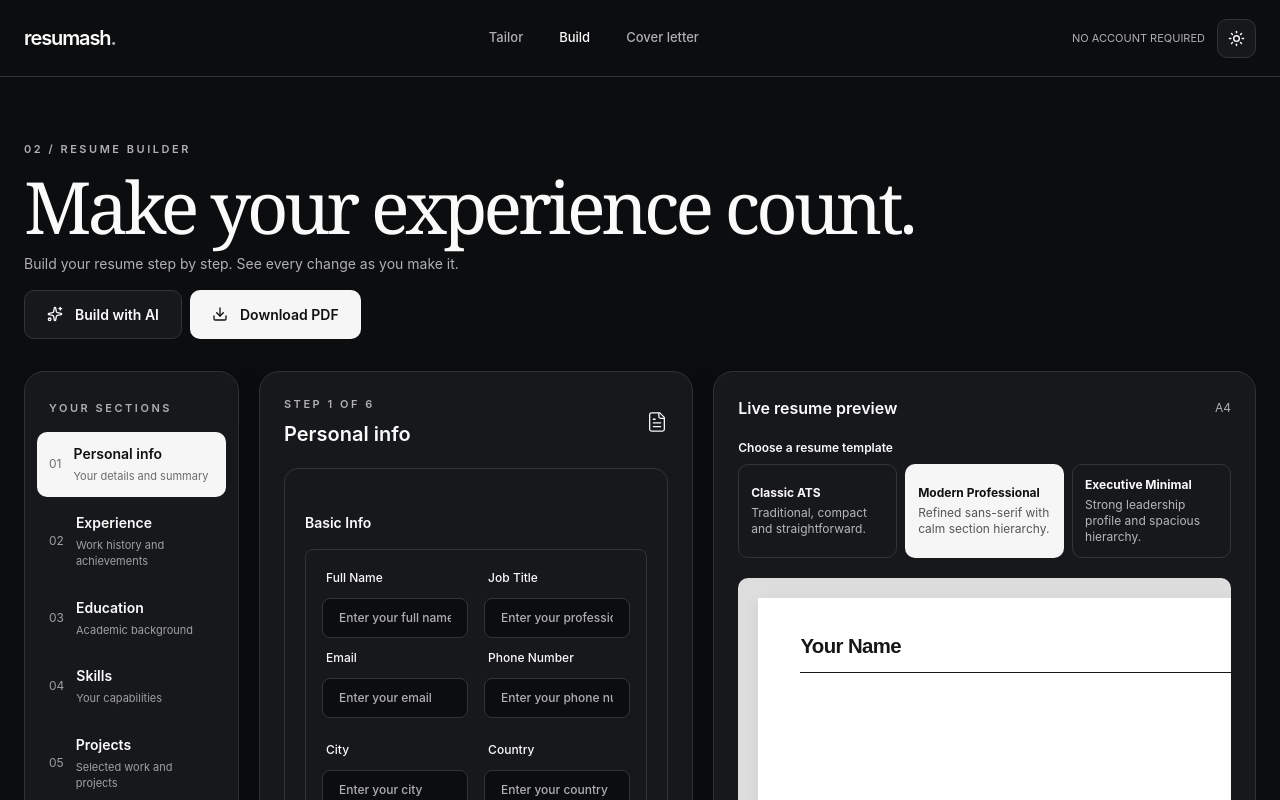
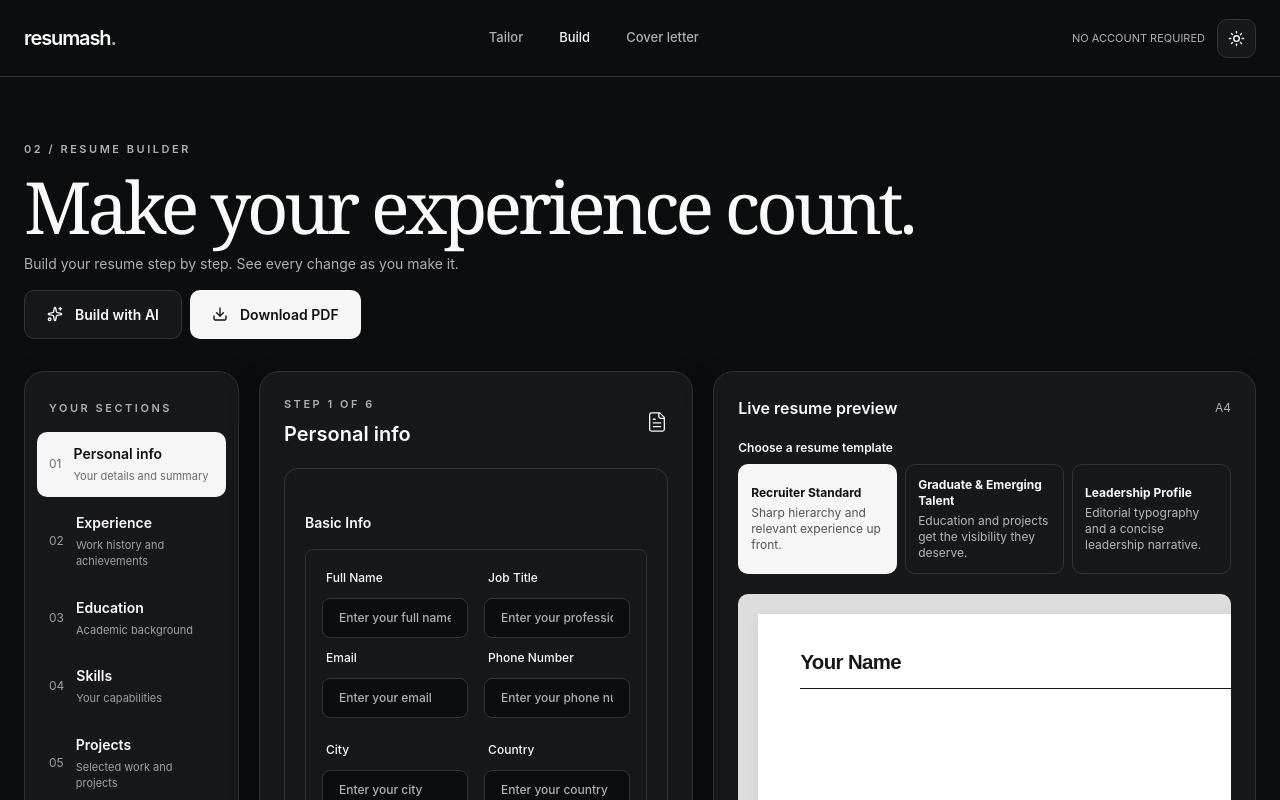
Before and after one commit to Rooqx/resumash, a React (Vite) app in the folder client/: page /build-resume in a window 1280 px wide. Shown: the top 800 px of the page. Built offline with nearby package versions, Linux system fonts and the light colour scheme; a web font is replaced by a local one.

Commit message:
feat(templates): replace generic theme labels with three recruiter-informed layouts

```diff
--- a/client/src/features/resume-builder/templates/registry.ts
+++ b/client/src/features/resume-builder/templates/registry.ts
@@ -3,11 +3,13 @@ import { z } from 'zod'
 export const templateSchema = z.enum(['classic', 'modern', 'executive'])
 export type ResumeTemplateId = z.infer<typeof templateSchema>
 
+/** Purpose-driven, text-first layouts; IDs stay stable for saved drafts. */
 export const resumeTemplates = [
- {id:'classic',name:'Classic ATS',description:'Traditional, compact and straightforward.',bestFor:'Graduates, finance and conservative roles'},
- {id:'modern',name:'Modern Professional',description:'Refined sans-serif with calm section hierarchy.',bestFor:'Engineering, product and general roles'},
- {id:'executive',name:'Executive Minimal',description:'Strong leadership profile and spacious hierarchy.',bestFor:'Senior specialists and executives'},
+ {id:'modern',name:'Recruiter Standard',description:'Sharp hierarchy and relevant experience up front.',bestFor:'Most professional roles, technology, operations and finance'},
+ {id:'classic',name:'Graduate & Emerging Talent',description:'Education and projects get the visibility they deserve.',bestFor:'Students, graduates, internships and career transitions'},
+ {id:'executive',name:'Leadership Profile',description:'Editorial typography and a concise leadership narrative.',bestFor:'Managers, senior specialists and executives'},
 ] as const satisfies ReadonlyArray<{id:ResumeTemplateId;name:string;description:string;bestFor:string}>
+
 
 export const resumeTemplateSchema = z.object({
  templateId: templateSchema.default('modern'),
```
